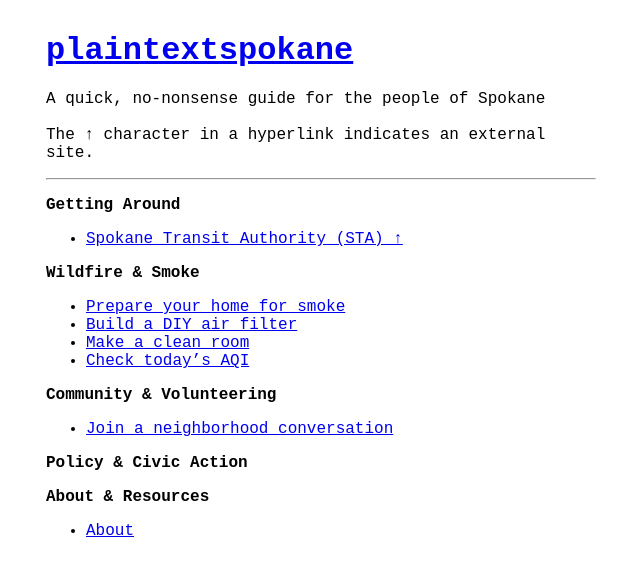
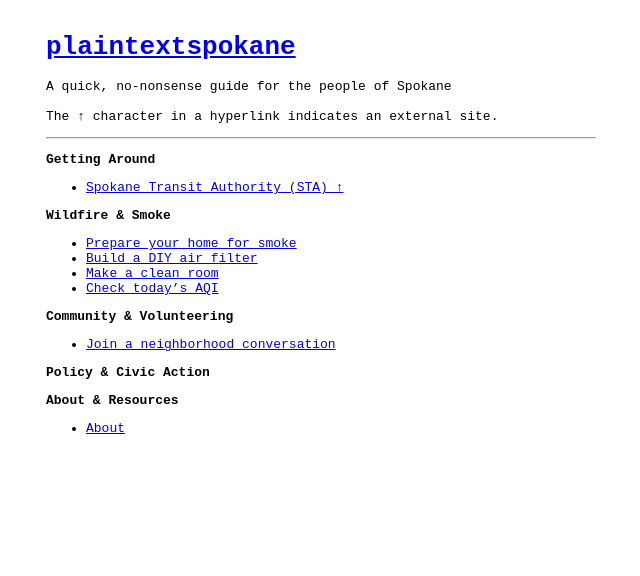
Before and after one commit to plaintextspokane/plaintextspokane.github.io, a Jekyll site: the page built from index.md, in a window 1280 px wide. Shown: the top 576 px of the page, without its empty margins (319-959 px from the left). Built offline with Jekyll 4.4.1, drawn with Linux system fonts in a browser that asks for light colours.

Commit message:
Update style.css

```diff
--- a/assets/css/style.css
+++ b/assets/css/style.css
@@ -1,5 +1,5 @@
 body {
-  font-family: "courier new", arial, "times new roman", sans-serif;
+  font-family: monospace;
   margin: 2rem auto;
   max-width: 550px;
   padding: 0 1rem;
```
